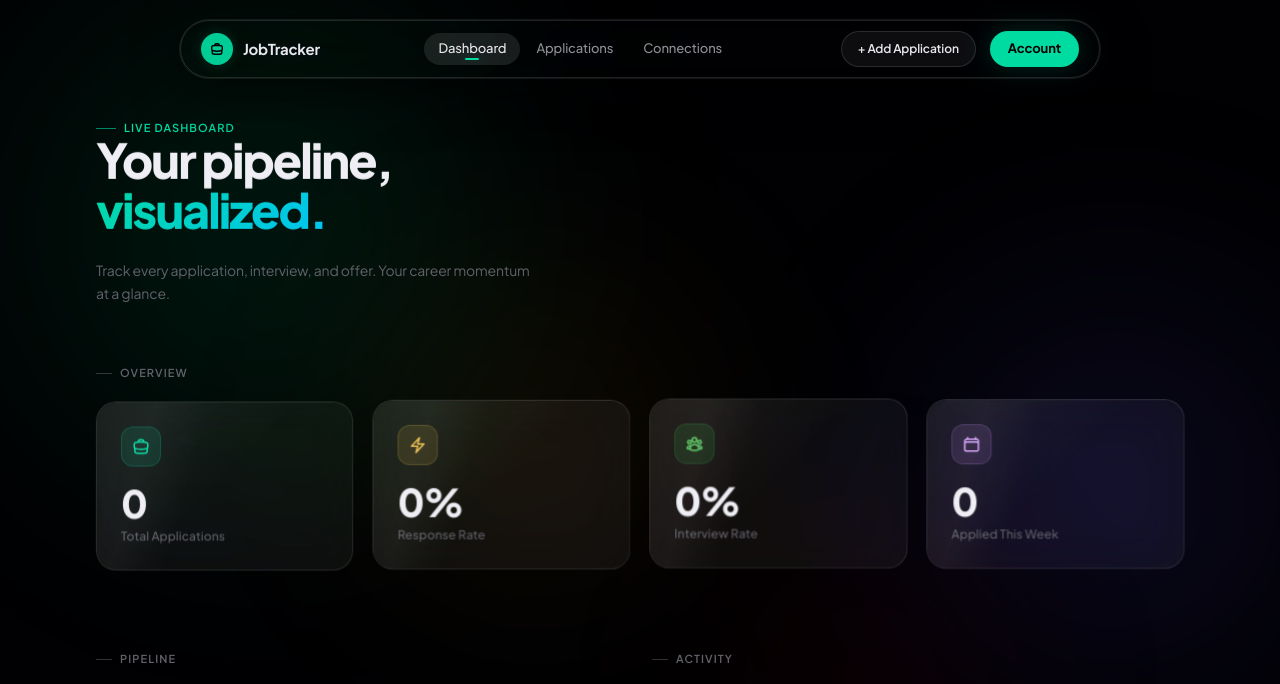
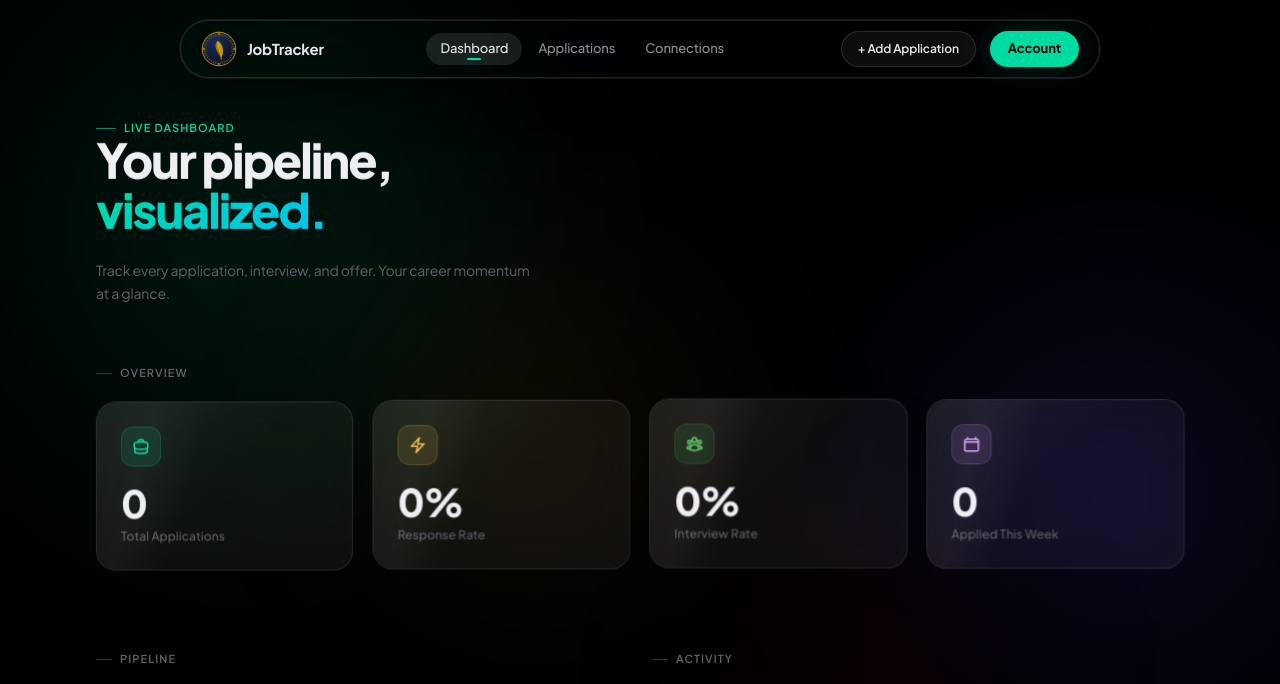
Before and after one commit to esedwards14/JobTracker, a Flask app: page / in a window 1280 px wide. Shown: the top 684 px of the page. Run offline with Flask 3, Linux system fonts and the light colour scheme; data that the repository does not hold is empty; some libraries are stand-ins or nearby versions.

Commit message:
Add traditional seal emblem as logo and favicon
Replace the green circle + briefcase icon with a classical circular
seal design: deep navy background, gold concentric rings with beaded
detail, diamond ornaments at cardinal points, and a quill pen as the
central symbol. The same SVG is used for both the nav logomark and
the browser favicon (SVG format).

Co-Authored-By: Claude Sonnet 4.6 <noreply@anthropic.com>

```diff
--- a/app/static/css/modern.css
+++ b/app/static/css/modern.css
@@ -236,18 +236,14 @@ nav.glass-nav .h-16 {
 
 /* Logo */
 .logo-mark {
-    background: var(--accent) !important;
-    box-shadow: 0 0 16px var(--accent-glow);
-    border-radius: 50% !important;
-    width: 32px !important;
-    height: 32px !important;
-    transition: var(--transition);
-    animation: logo-pulse 3s ease-in-out infinite;
+    background: none !important;
+    box-shadow: none !important;
+    border-radius: 0 !important;
+    width: 36px !important;
+    height: 36px !important;
+    transition: opacity 0.2s ease;
 }
-@keyframes logo-pulse {
-    0%,100% { box-shadow: 0 0 16px var(--accent-glow); }
-    50%      { box-shadow: 0 0 8px var(--accent-glow); opacity: 0.8; }
-}
+.logo-mark:hover { opacity: 0.85; }
 .logo-text {
     color: var(--text-primary) !important;
     font-weight: 700 !important;
@@ -962,7 +958,7 @@ hr,
 .dark .bg-indigo-50\/50 { background: oklch(0.78 0.18 168 / 0.05) !important; }
 .dark nav  { background-color: transparent !important; }
 .dark footer { background-color: oklch(1 0 0 / 0.02) !important; }
-.dark .logo-mark { background: var(--accent) !important; }
+.dark .logo-mark { background: none !important; }
 
 /* Pending emails colors */
 .dark #pending-emails .text-green-800 { color: oklch(0.76 0.18 145) !important; }
--- a/app/templates/base.html
+++ b/app/templates/base.html
@@ -4,6 +4,7 @@
     <meta charset="UTF-8">
     <meta name="viewport" content="width=device-width, initial-scale=1.0">
     <title>{% block title %}Job Tracker{% endblock %}</title>
+    <link rel="icon" href="{{ url_for('static', filename='favicon.svg') }}" type="image/svg+xml">
 
     <!-- Fonts: Plus Jakarta Sans + JetBrains Mono -->
     <link rel="preconnect" href="https://fonts.googleapis.com">
@@ -54,9 +55,36 @@
 
             <!-- Logo -->
             <a href="{{ url_for('views.dashboard') }}" style="display:flex;align-items:center;gap:10px;text-decoration:none;">
-                <div class="logo-mark flex items-center justify-center">
-                    <svg style="width:14px;height:14px;color:oklch(0.07 0.012 285);" fill="none" viewBox="0 0 24 24" stroke="currentColor" stroke-width="2.5">
-                        <path stroke-linecap="round" stroke-linejoin="round" d="M20.25 14.15v4.25c0 1.094-.787 2.036-1.872 2.18A48.08 48.08 0 0112 21c-2.162 0-4.291-.143-6.378-.42-1.085-.144-1.872-1.086-1.872-2.18v-4.25m16.5 0a2.18 2.18 0 00.75-1.661V8.706c0-1.081-.768-2.015-1.837-2.175a48.114 48.114 0 00-3.413-.387m4.5 8.006c-.194.165-.42.295-.673.38A23.978 23.978 0 0112 15.75c-2.648 0-5.195-.429-7.577-1.22a2.016 2.016 0 01-.673-.38m0 0A2.18 2.18 0 013 12.489V8.706c0-1.081.768-2.015 1.837-2.175a48.111 48.111 0 013.413-.387m7.5 0V5.25A2.25 2.25 0 0013.5 3h-3a2.25 2.25 0 00-2.25 2.25v.894m7.5 0a48.667 48.667 0 00-7.5 0" />
+                <div class="logo-mark">
+                    <svg xmlns="http://www.w3.org/2000/svg" viewBox="0 0 100 100" width="36" height="36">
+                      <defs>
+                        <radialGradient id="lbg" cx="40%" cy="33%" r="68%">
+                          <stop offset="0%" stop-color="#1a2e5e"/>
+                          <stop offset="100%" stop-color="#070c1c"/>
+                        </radialGradient>
+                      </defs>
+                      <circle cx="50" cy="50" r="49" fill="url(#lbg)"/>
+                      <circle cx="50" cy="50" r="46.5" fill="none" stroke="#c8920e" stroke-width="2.5"/>
+                      <circle cx="50" cy="50" r="43"   fill="none" stroke="#c8920e" stroke-width="0.8" opacity="0.55"/>
+                      <circle cx="50" cy="50" r="39.5" fill="none" stroke="#c8920e" stroke-width="1.8" stroke-dasharray="3.5 3" stroke-dashoffset="2"/>
+                      <circle cx="50" cy="50" r="36"   fill="none" stroke="#c8920e" stroke-width="0.8" opacity="0.55"/>
+                      <polygon points="50,4.5  52.5,8  50,11.5  47.5,8"  fill="#c8920e"/>
+                      <polygon points="50,88.5 52.5,92 50,95.5  47.5,92" fill="#c8920e"/>
+                      <polygon points="4.5,50  8,52.5  11.5,50  8,47.5"  fill="#c8920e"/>
+                      <polygon points="88.5,50 92,52.5 95.5,50  92,47.5" fill="#c8920e"/>
+                      <g transform="translate(50,48) rotate(-12)">
+                        <path d="M0,-21 C13,-11 12,4 7,18 C4,23 1,27 0,29 C0,21 -1,13 -4,5 C-7,-7 -3,-17 0,-21Z" fill="#c8920e"/>
+                        <path d="M0,-21 C-11,-13 -9,-1 -6,10 C-4,16 -2,23 0,29 C0,21 -1,13 -4,5 C-6,-3 -4,-15 0,-21Z" fill="#a07210"/>
+                        <line x1="0" y1="-21" x2="0" y2="29" stroke="#e8ca3a" stroke-width="0.9" opacity="0.65"/>
+                        <path d="M-2,27 L0,35 L2,27 Z" fill="#c8920e"/>
+                        <path d="M0,-21 C4,-14 5,-5 3,5" stroke="#edd84a" stroke-width="0.8" fill="none" opacity="0.45"/>
+                        <path d="M5,-6 C9,-4 10,0"  stroke="#d8a820" stroke-width="0.55" fill="none" opacity="0.4"/>
+                        <path d="M7,4  C10,6 10,11" stroke="#d8a820" stroke-width="0.55" fill="none" opacity="0.4"/>
+                        <path d="M5,14 C8,16 7,20"  stroke="#d8a820" stroke-width="0.55" fill="none" opacity="0.4"/>
+                        <path d="M-5,-6 C-9,-4 -10,0"  stroke="#d8a820" stroke-width="0.55" fill="none" opacity="0.4"/>
+                        <path d="M-6,4  C-9,6  -9,11"  stroke="#d8a820" stroke-width="0.55" fill="none" opacity="0.4"/>
+                        <path d="M-5,14 C-7,16 -6,20"  stroke="#d8a820" stroke-width="0.55" fill="none" opacity="0.4"/>
+                      </g>
                     </svg>
                 </div>
                 <span class="logo-text">JobTracker</span>
```
Also changed, not shown: app/static/favicon.svg (added).
